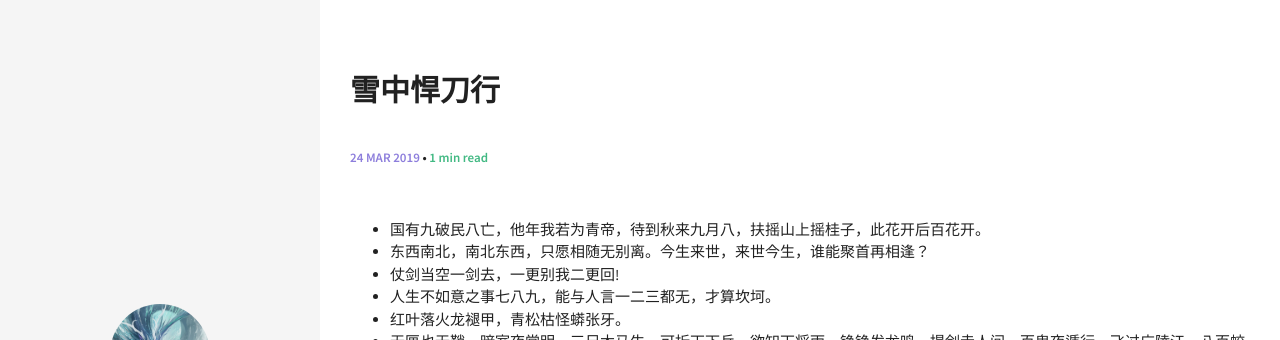
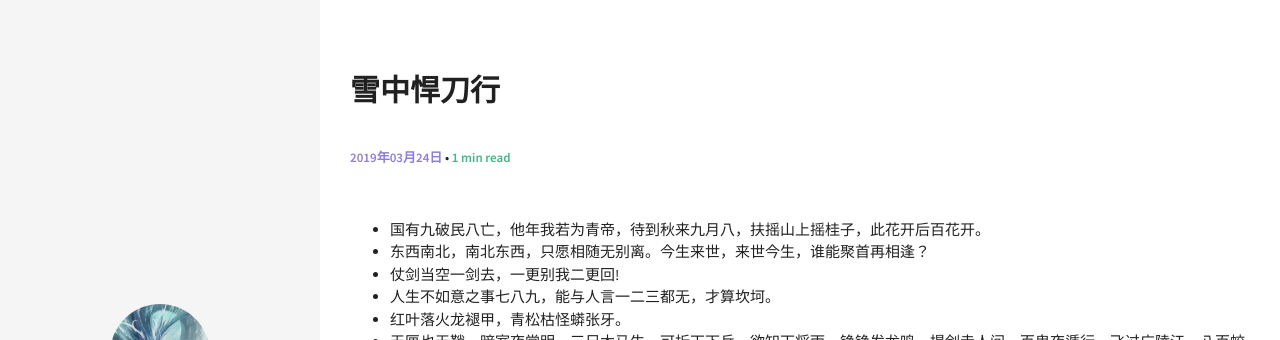
Before and after one commit to bfansheng/blog-jekins, a Jekyll site: the page built from _posts/2019-03-24-雪中悍刀行.md, in a window 1280 px wide. Shown: the top 340 px of the page. Built offline with Jekyll 4.4.1, drawn with Linux system fonts in a browser that asks for light colours.

Commit message:
Update post.html

```diff
--- a/_layouts/post.html
+++ b/_layouts/post.html
@@ -24,7 +24,7 @@ layout: default
     <h1 title="{{ page.title }}">{{ page.title }}</h1>
     <span class="post-meta">
       <span class="post-date">
-        {{ page.date | date: "%-d %b %Y" | upcase }}
+        {{ page.date | date: "%Y年%m月%-d日" | upcase }}
       </span>
       •
       {% include read_time.html %}
```
